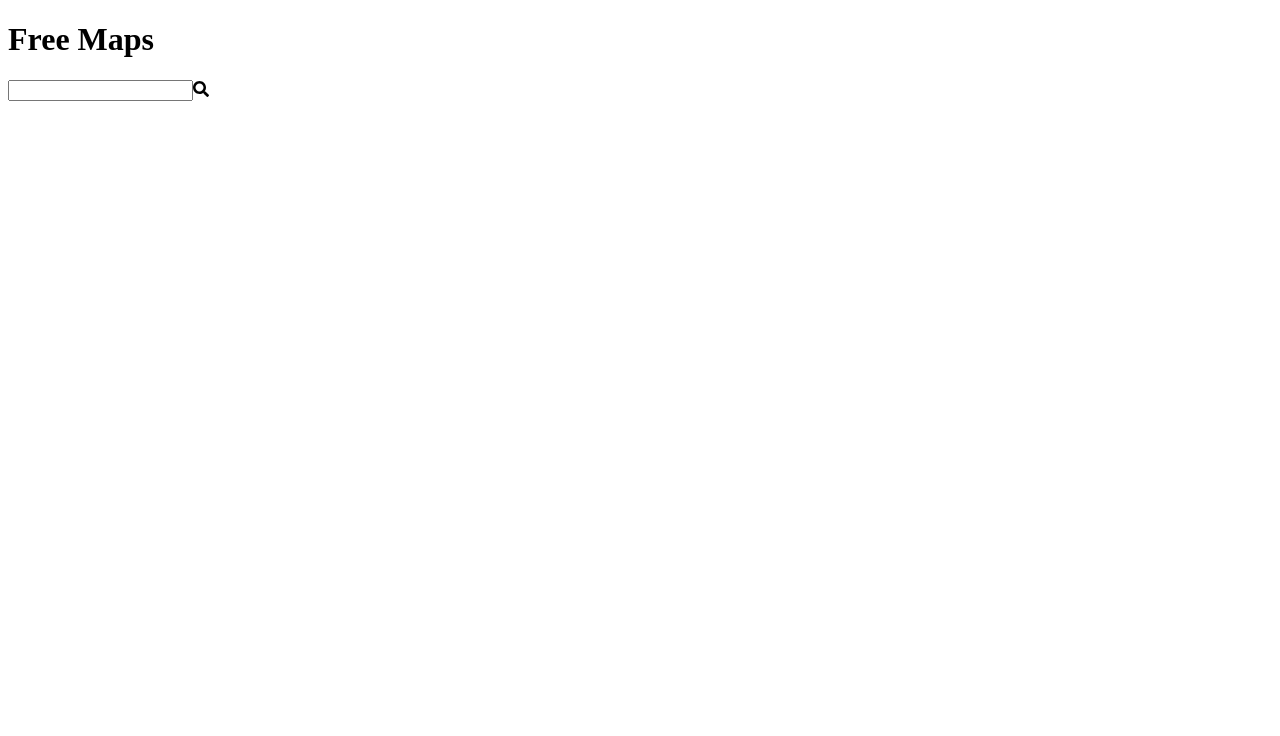
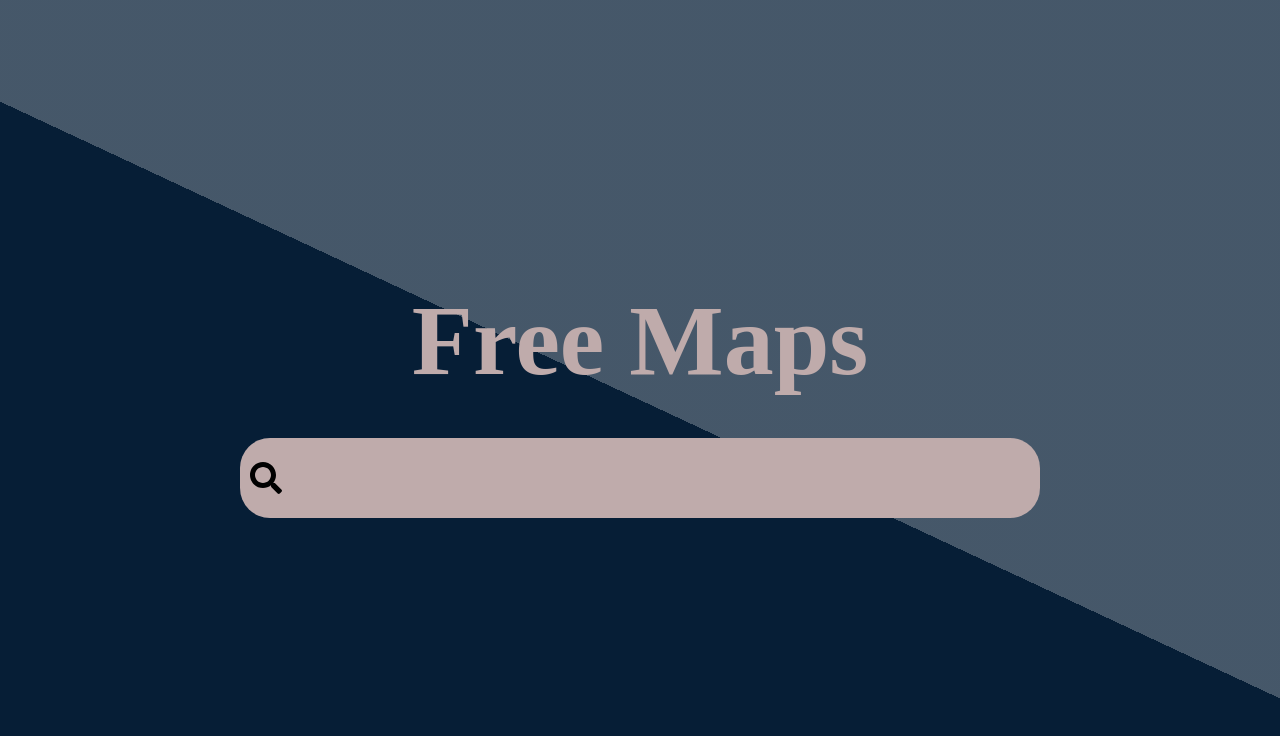
Before and after one commit to bleakney/free-maps, a React (Create React App) app in the folder client/: page / in a window 1280 px wide. Shown: the top 736 px of the page. Built offline with nearby package versions, Linux system fonts and the light colour scheme.

Commit message:
styling off search bar and page

```diff
--- a/client/src/components/Search/index.js
+++ b/client/src/components/Search/index.js
@@ -1,14 +1,14 @@
 import React from "react";
-import {FontAwesomeIcon} from '@fortawesome/react-fontawesome';
-import {faSearch} from '@fortawesome/free-solid-svg-icons';
+import { FontAwesomeIcon } from "@fortawesome/react-fontawesome";
+import { faSearch } from "@fortawesome/free-solid-svg-icons";
 
 function Search() {
   return (
     <div>
       <h1>Free Maps</h1>
       <div className="box">
+        <FontAwesomeIcon icon={faSearch} size="2x"></FontAwesomeIcon>
         <input type="text" name=""></input>
-           <FontAwesomeIcon icon={faSearch}></FontAwesomeIcon>
       </div>
     </div>
   );
--- a/client/src/components/Search/style.css
+++ b/client/src/components/Search/style.css
@@ -0,0 +1,44 @@
+* {
+    margin: 0;
+    padding: 0;
+    box-sizing: border-box;
+}
+
+body {
+    height: 100vh;
+    display: flex;
+    justify-content: center;
+    align-items: center;
+    background: linear-gradient(25deg, rgb(6, 30, 54) 50%, rgba(6, 30, 54, 0.747) 50%);
+}
+
+h1 {
+    font-size: 100px;
+    text-align: center;
+    padding-bottom: 5%;
+    color: rgb(191, 171, 171);
+}
+
+.box {
+    width: 800px;
+    height: 80px;
+    background-color: rgb(191, 171, 171);
+    border-radius: 30px;
+    display: flex;
+    align-items: center;
+    padding: 10px;
+}
+
+.box > i {
+    font-size: 20px;
+    color: #0000;
+}
+
+.box > input {
+    flex: 1;
+    height: 40px;
+    border: none;
+    outline: none;
+    font-size: 18px;
+    background-color: rgb(191, 171, 171);
+}
```
Lines whose indentation alone changed are shown as unchanged.
